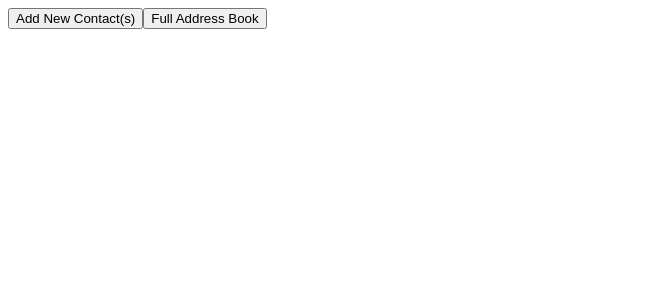
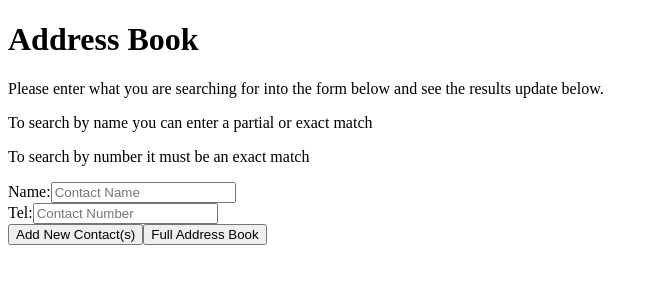
Before and after one commit to RPGrimes/Address-Book, a React (Create React App) app in the folder address-book/: page /search in a window 1280 px wide. Shown: the top 300 px of the page, without its empty margins (0-658 px from the left). Built offline with nearby package versions, Linux system fonts and the light colour scheme.

Commit message:
SearchContacts component is working, user may search the address book for specific contacts by name and/or number

```diff
--- a/address-book/src/components/AddContact/AddContact.js
+++ b/address-book/src/components/AddContact/AddContact.js
@@ -34,11 +34,10 @@ const AddContact = (props) => {
   }
 
   //ADD VALIDATION FUNCTIONS HERE
-  const checkValidName = (name) => {
-
+  const checkValidName = () => {
   }
 
-  const checkValidNumber = (number) => {
+  const checkValidNumber = (contactNumber) => {
 
   }
 
@@ -62,7 +61,7 @@ const AddContact = (props) => {
               Tel:
               <input
                 type="text"
-                placeholder="01234567890"
+                placeholder="Contact Number"
                 name="contactNumber"
                 value={contactNumber}
                 onChange={handleContactNumber}
--- a/address-book/src/components/ListContacts/ListContacts.js
+++ b/address-book/src/components/ListContacts/ListContacts.js
@@ -13,15 +13,17 @@ const ListContacts = (props) => {
     if (a.name > b.name) {return 1; }
     return 0;
   })
-  // console.log(props.addressList) //This successfully logs to console, showing that the props have been passed from parent(App.js) to child (this component)
-  console.log(contactList)
 
   const listContacts = contactList.map(( {name, number} ) => {
-    return <p key={name}>{name}: {number}</p>
+    return <p key={name}>Name: {name} Tel: {number}</p>
   })
 
   return (
     <div className="listContacts">
+
+      <h1>Address Book</h1>
+      <p>Please see a list of all contacts below</p>
+
       {listContacts}
 
       <div className="navigationButtons">
--- a/address-book/src/components/SearchContacts/SearchContacts.js
+++ b/address-book/src/components/SearchContacts/SearchContacts.js
@@ -1,36 +1,110 @@
-import "./searchContacts.scss"
+import "./searchContacts.scss";
 import React from "react";
 import { useNavigate } from "react-router-dom";
+import { useState } from "react";
 
 const SearchContacts = (props) => {
-
   let navigate = useNavigate();
 
+  const contactList = props.addressList;
+
+  const [searchName, setSearchName] = useState();
+  const [searchNumber, setSearchNumber] = useState();
+
+  const handleSearchName = (e) => {
+    setSearchName(e.target.value);
+  };
+
+  const handleSearchNumber = (e) => {
+    setSearchNumber(e.target.value);
+  };
+
+  const matchingNameResults = [];
+  const matchingNumberResults = [];
+
+  let i = 0;
+
+  const searchNames = contactList.forEach((element) => {
+    if (searchName === "") return;
+    if (element.name.includes(searchName)) {
+      matchingNameResults.push(element);
+    }
+  });
+
+  const searchNumbers = contactList.forEach((element) => {
+    if (element.number === searchNumber) {
+      matchingNumberResults.push(element);
+    }
+  });
+
+  const listNameResults = matchingNameResults.map(({ name, number }) => {
+    return (
+      <p key={name}>
+        Name: {name} Tel: {number}
+      </p>
+    );
+  });
+
+  const listNumberResults = matchingNumberResults.map(({ name, number }) => {
+    return (
+      <p key={name}>
+        Name: {name} Tel: {number}
+      </p>
+    );
+  });
+
   return (
-    <div className="SearchContacts">
-
-      <div className="navigationButtons">
+    <div className='SearchContacts'>
+      <h1>Address Book</h1>
+      <p>
+        Please enter what you are searching for into the form below and see the
+        results update below.
+      </p>
+      <p>To search by name you can enter a partial or exact match</p>
+      <p>To search by number it must be an exact match</p>
+      <form>
+        <label>
+          Name:
+          <input
+            type='text'
+            placeholder='Contact Name'
+            name='searchName'
+            value={searchName}
+            onChange={handleSearchName}></input>
+        </label>{" "}
+        <br />
+        <label>
+          Tel:
+          <input
+            type='text'
+            placeholder='Contact Number'
+            name='searchNumber'
+            value={searchNumber}
+            onChange={handleSearchNumber}></input>
+        </label>
+      </form>
+      <div>{listNameResults}</div>
+      <div>{listNumberResults}</div>
+      <div className='navigationButtons'>
         <button
-          className="btn-start"
-          type="submit"
+          className='btn-start'
+          type='submit'
           onClick={() => {
             navigate("/");
-          }}
-        >
+          }}>
           Add New Contact(s)
         </button>
         <button
-          className="btn-start"
-          type="submit"
+          className='btn-start'
+          type='submit'
           onClick={() => {
             navigate("/list");
-          }}
-        >
+          }}>
           Full Address Book
         </button>
       </div>
     </div>
-  )
-}
+  );
+};
 
 export default SearchContacts;
```
